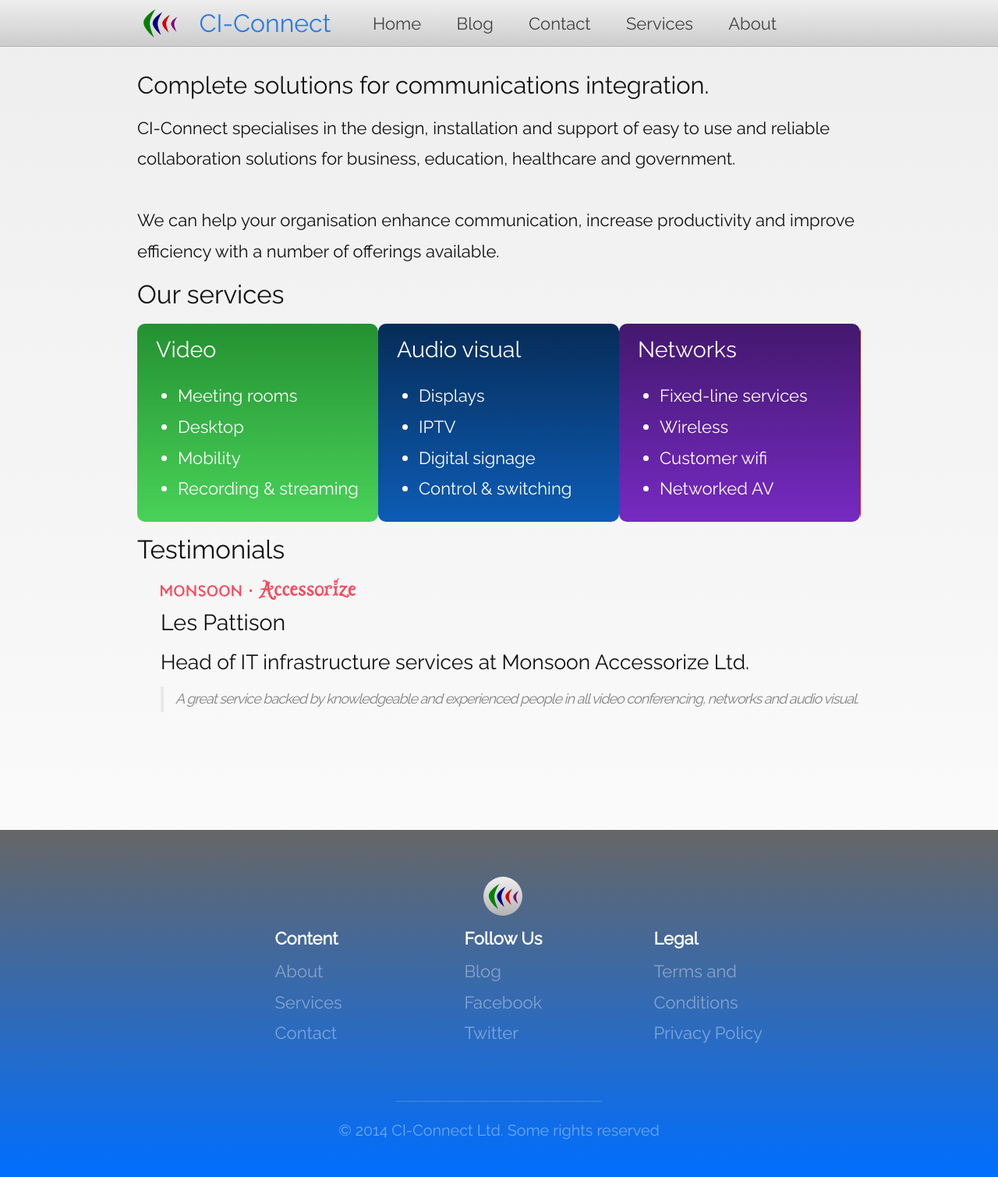
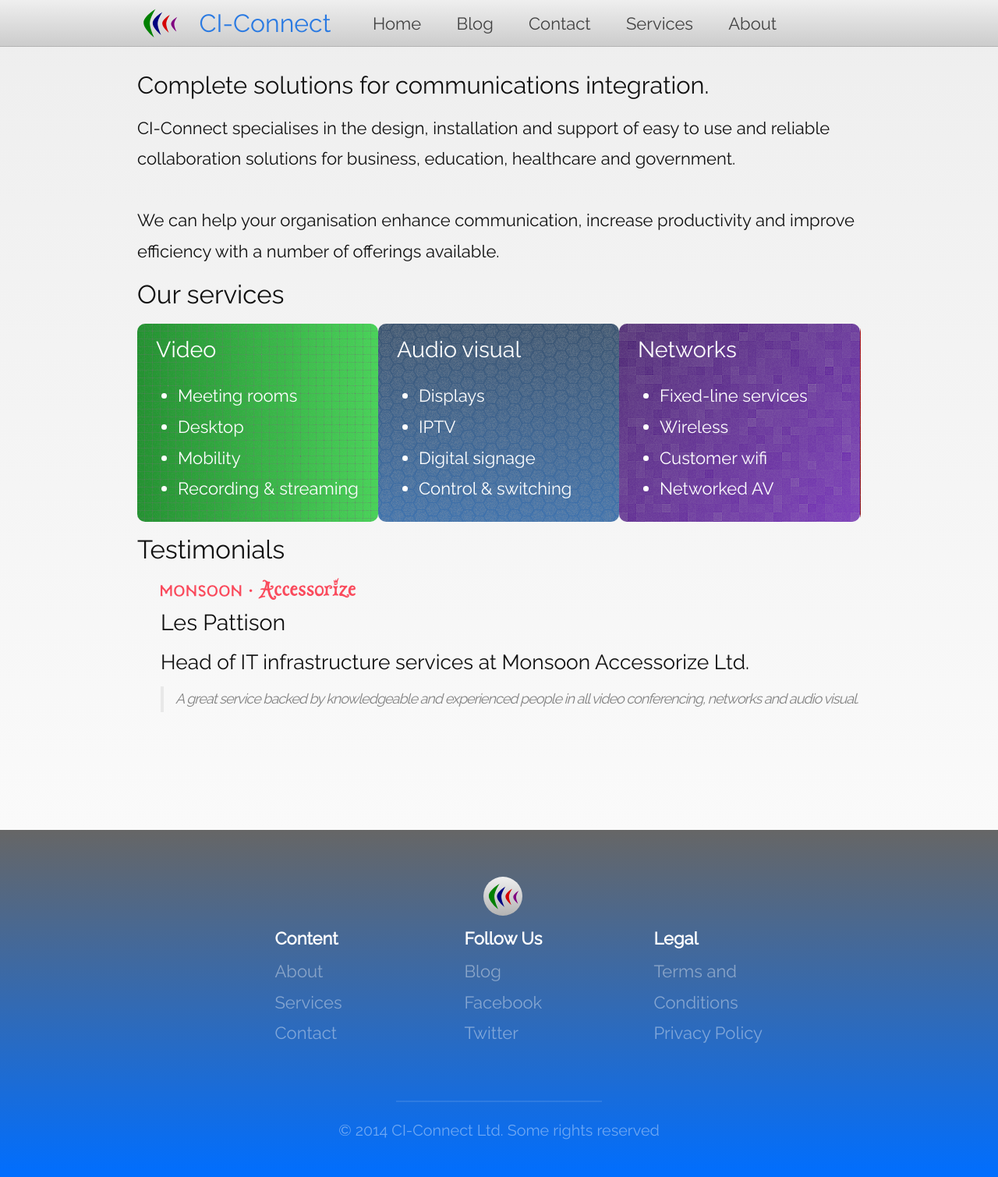
Before and after one commit to ciconnect/ciconnect.github.io, a Jekyll site: the page built from index.html, in a window 1280 px wide. Shown: the whole page at 78% size. Built offline with Jekyll 4.4.1, drawn with Linux system fonts in a browser that asks for light colours.

Commit message:
Add texture to services slider

```diff
--- a/_sass/_carousel.scss
+++ b/_sass/_carousel.scss
@@ -29,19 +29,19 @@ $pur: #43186E;
   }
 
   .red {
-    @include background(linear-gradient($red, lighten($red, 20%)) left repeat);
+    @include texture(45deg, $red, lighten($red, 20%), 2);
   }
 
   .gre {
-    @include background(linear-gradient($gre, lighten($gre, 20%)) left repeat);
+    @include texture(90deg, $gre, lighten($gre, 20%), 2);
   }
 
   .pur {
-    @include background(linear-gradient($pur, lighten($pur, 20%)) left repeat);
+    @include texture(135deg, $pur, lighten($pur, 20%), 3);
   }
 
   .blu {
-    @include background(linear-gradient($blu, lighten($blu, 20%)) left repeat);
+    @include texture(180deg, $blu, lighten($blu, 20%), 4);
   }
 
 }
--- a/_sass/_texture.scss
+++ b/_sass/_texture.scss
@@ -1,114 +1,11 @@
-@mixin texture($gradient-angle, $bg-color-1, $bg-color-2, $texture-number, $inverted) { $texture-list:
-  "paper.png"             // Fabric and paper
-  "rice_paper.png"
-  "noise_lines.png"
-  "fabric_plaid.png"
-  "first_aid_kit.png"
-  "texturetastic_gray.png"
-  "lil_fiber.png"
-  "tex2res5.png"
-  "skin_side_up.png"
-  "light_noise_diagonal.png"
-  "chruch.png"
-  "45degreee_fabric.png"
-  "bgnoise_lg.png"
-  "little_pluses.png"
-  "squairy_light.png"
-  "white_texture.png"
-  "binding_light.png"
-  "double_lined.png"      // Grid, mesh and squares
-  "grid.png"
-  "absurdidad.png"
-  "grid_noise.png"
-  "fancy_deboss.png"
-  "graphy.png"
-  "noise_pattern_with_crosslines.png"
-  "old_mathematics.png"
-  "ps_neutral.png"
-  "subtle_freckles.png"
-  "wavegrid.png"
-  "az_subtle.png"
-  "tiny_grid.png"
-  "wavegrid.png"
-  "gridme.png"
-  "noisy_grid.png"
-  "subtlenet2.png"
-  "white_carbon.png"
-  "lghtmesh.png"
-  "p5.png"                 // Dots
-  "worn_dots.png"
-  "subtle_dots.png"
-  "brillant.png"
-  "farmer.png"
-  "retina_dust.png"        // Lines
-  "pinstripe.png"
-  "line_horizontal1.png"
-  "line_horizontal2.png"
-  "linen.png"
-  "vintage_speckles.png"   // Patina and irregular
-  "subtle_grunge.png"
-  "old_wall.png"
-  "brushed.png"
-  "stucco.png"
-  "mooning.png"
-  "husk.png"
-  "concrete_wall_2.png"
-  "noisy.png"
-  "concrete_wall_3.png"
-  "subtle_surface.png"
-  "dust.png"
-  "light_alu.png"
-  "corrugation.png"
-  "kindajean.png"           // Diagonal
-  "line_diagonal1.png"
-  "line_diagonal2.png"
-  "groovepaper.png"
-  "brushed_alu.png"
-  "rough_diagonal.png"
-  "diagonal-noise.png"
-  "cross_scratches.png"
-  "striped_lens.png"
-  "debut_light.png"
-  "diagonal_waves.png"    // Special
-  "honey_im_subtle.png"
-  "pw_maze_white.png"
-  "subtle_zebra_3d.png"
-  "white_wave.png"
-  "circles.png"
-  "crosses.png"
-  "grilled.png"
-  "pw_pattern.png"
-  "struckaxiom.png"
-  "vichy.png"
-  "wavecut.png"
-  "whitey.png"
-  "cream_pixels.png"
-  "grey.png"
-  "shinedotted.png"
-  "stacked_circles.png"
-  "noisy_grid_simple.png";
-
-  @if ($inverted == 1) {
-    @include background(url("https://raw.githubusercontent.com/thoughtbot/refills/master/source/images/textures/#{nth($texture-list, $texture-number)}"), linear-gradient($gradient-angle, $bg-color-1, $bg-color-2), center no-repeat $bg-color-1 scroll);
-  }
-
-  @else {
-    @include background(url("https://raw.githubusercontent.com/thoughtbot/refills/master/source/images/textures/inverted/#{nth($texture-list, $texture-number)}"), linear-gradient($gradient-angle, $bg-color-1, $bg-color-2), center no-repeat $bg-color-1 scroll);
-  }
+@mixin texture($gradient-angle, $bg-color-1, $bg-color-2, $texture-number) {
+  $texture-list:
+    "tile.png"
+    "inflicted.png"
+    "bright-squares.png"
+    "light-honeycomb.png"
+    "light-wool.png";
+  @include background(url("/images/textures/#{nth($texture-list, $texture-number)}"),
+    linear-gradient($gradient-angle, $bg-color-1, $bg-color-2),
+    center no-repeat $bg-color-1 scroll);
 }
-
-// The mixin above should preferably be in a file of its own. Below is the code for the object that has the texture.
-
-.texture {
-  height: 8em;
-  width: 100%;
-}
-
-.texture-normal {
-  @include texture(180deg, #249131, lighten(#249131, 10%), 88, 1); // gradient color 1, gradient color 2, gradient angle, texture-number, 0=inverted or 1=normal
-}
-
-.texture-inverted {
-  @include texture(180deg, #249131, lighten(#249131, 10%), 88, 0); // gradient color 1, gradient color 2, gradient angle, texture-number, 0=inverted or 1=normal
-
-}
```
Also changed, not shown: images/textures/bright-squares.png (added), images/textures/inflicted.png (added), images/textures/light-honeycomb.png (added), images/textures/light-wool.png (added), images/textures/tile.png (added).
